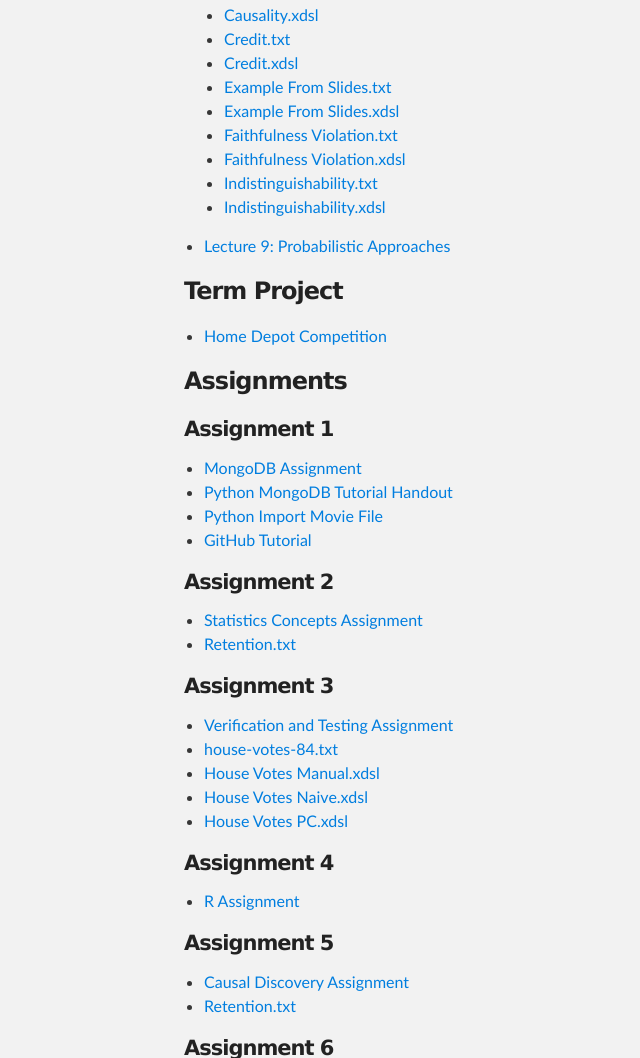
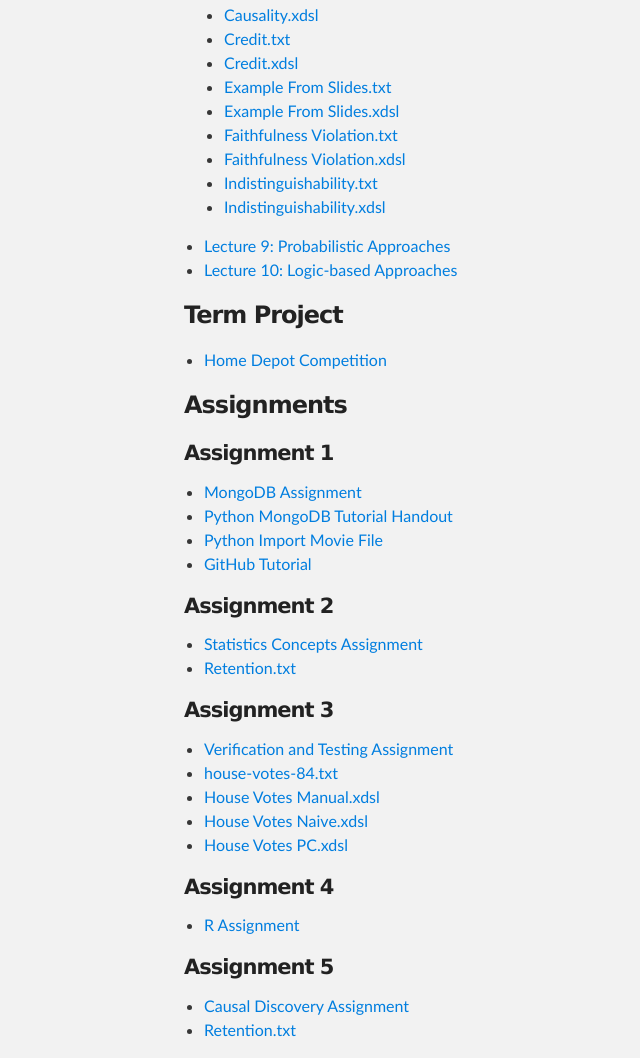
Before and after one commit to chirayukong/infsci2725, a plain HTML site: page index.html in a window 1280 px wide. Shown: the part 658-1716 px from the top of the page, without its empty margins (136-776 px from the left). Drawn offline with Linux system fonts and the light colour scheme.

Commit message:
Added Lecture 10

```diff
--- a/index.html
+++ b/index.html
@@ -64,6 +64,7 @@
                 </li>
                 <li><a href="resources/09_Probabilistic_Approaches.pdf">Lecture 9: Probabilistic Approaches</a></li>
 
+                <li><a href="resources/10_Logic-based%20Approaches.pdf">Lecture 10: Logic-based Approaches</a></li>
 
             </ul>
         </p>
```
Also changed, not shown: 1 other file.
